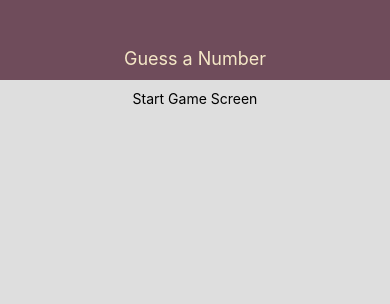
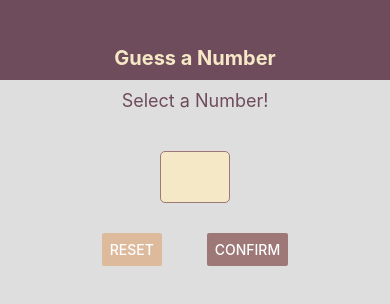
Before and after one commit to gideongurning31/react-native-noob, a React Native app: screen / in a window 390 px wide. Shown: the top 304 px of the page. Built offline with nearby package versions, Linux system fonts and the light colour scheme.

Commit message:
Create initial input component

```diff
--- a/screens/StartGame.js
+++ b/screens/StartGame.js
@@ -1,10 +1,18 @@
 import React from 'react';
-import { StyleSheet, View, Text } from 'react-native';
+import { StyleSheet, View, Text, TextInput, Button } from 'react-native';
+import { palette } from '../constants/globalStyles';
 
 export default () => {
   return (
     <View style={styles.container}>
-      <Text>Start Game Screen</Text>
+      <Text style={styles.title}>Select a Number!</Text>
+      <View style={styles.inputContainer}>
+        <TextInput style={styles.input} keyboardType='number-pad' />
+        <View style={styles.buttonContainer}>
+          <Button title='Reset' color={palette.light1} />
+          <Button title='Confirm' color={palette.dark2} />
+        </View>
+      </View>
     </View>
   );
 };
@@ -14,5 +22,39 @@ const styles = StyleSheet.create({
     flex: 1,
     padding: 10,
     alignItems: 'center'
-  }
+  },
+  title: {
+    color: palette.dark1,
+    fontSize: 18
+  },
+  inputContainer: {
+    width: 300,
+    margin: 15,
+    padding: 10,
+    maxWidth: '80%',
+    justifyContent: 'center',
+    alignItems: 'center',
+    backgroundColor: palette.canvas,
+    borderRadius: 10,
+    elevation: 10
+  },
+  input: {
+    borderWidth: 1,
+    borderRadius: 5,
+    backgroundColor: palette.light2,
+    borderColor: palette.dark2,
+    color: palette.dark1,
+    textAlign: 'center',
+    fontSize: 25,
+    padding: 10,
+    margin: 15,
+    width: 70
+  },
+  buttonContainer: {
+    width: '100%',
+    marginVertical: 15,
+    flexDirection: 'row',
+    justifyContent: 'space-evenly'
+  },
+  button: {}
 });
--- a/screens/widgets/Header.js
+++ b/screens/widgets/Header.js
@@ -21,6 +21,7 @@ const styles = StyleSheet.create({
   },
   headerTitle: {
     color: palette.light2,
-    fontSize: 18
+    fontWeight: 'bold',
+    fontSize: 20
   }
 });
```
